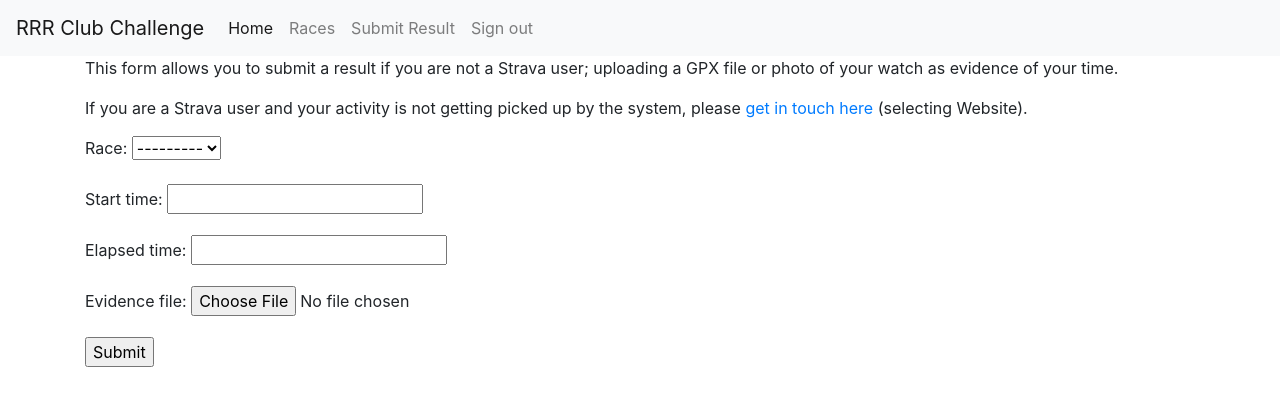
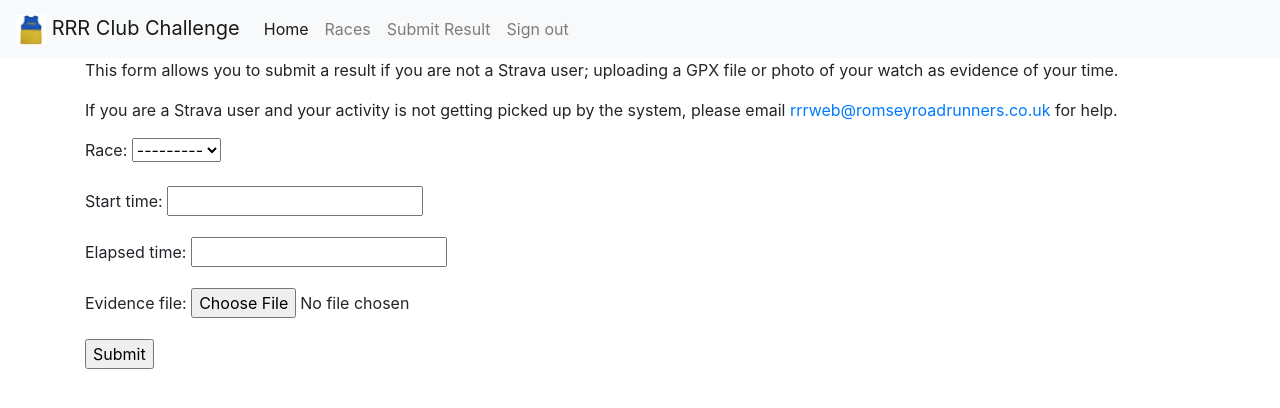
Before and after one commit to cablespaghetti/running-club-challenge, a Django app: page /submit_result in a window 1280 px wide. Shown: the top 408 px of the page. Run offline with Django 4.2, Linux system fonts and the light colour scheme; the visitor is signed in with stand-in values (Sample User, id 1); data that the repository does not hold is empty; some libraries are stand-ins or nearby versions.

Commit message:
Fiddle with templates some more

```diff
--- a/main/templates/account/base.html
+++ b/main/templates/account/base.html
@@ -29,7 +29,10 @@
 
     <!-- Navigation -->
  <nav class="navbar navbar-expand-lg navbar-light bg-light">
-        <a class="navbar-brand" href="#">RRR Club Challenge</a>
+        <a class="navbar-brand" href="#">
+            <img src="{% static 'main/rrr.jpg' %}" width="30" height="30" />
+            RRR Club Challenge
+        </a>
         <button class="navbar-toggler" type="button" data-toggle="collapse" data-target="#navbarSupportedContent" aria-controls="navbarSupportedContent" aria-expanded="false" aria-label="Toggle navigation">
           <span class="navbar-toggler-icon"></span>
         </button>
--- a/main/templates/main/submit_result.html
+++ b/main/templates/main/submit_result.html
@@ -13,8 +13,8 @@
     watch as evidence of your time.
 </p>
 <p>
-    If you are a Strava user and your activity is not getting picked up by the system, please
-    <a href="https://www.romseyroadrunners.co.uk/contact/">get in touch here</a> (selecting Website).
+    If you are a Strava user and your activity is not getting picked up by the system, please email
+    <a href="mailto:rrrweb@romseyroadrunners.co.uk">rrrweb@romseyroadrunners.co.uk</a> for help.
 </p>
 <form enctype="multipart/form-data"  method="post">
   {% csrf_token %}
```
Also changed, not shown: main/static/main/rrr.jpg (added).
